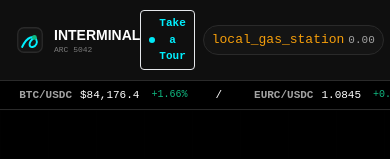
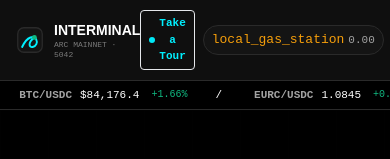
Before and after one commit to Tajudeeen/interminal-, a React (Vite) app: page / in a window 390 px wide. Shown: the top 159 px of the page. Built offline with nearby package versions, Linux system fonts and the light colour scheme; no server answers.

Commit message:
ui: show active environment on mobile header

```diff
--- a/src/components/layout/Header.tsx
+++ b/src/components/layout/Header.tsx
@@ -17,6 +17,7 @@ export const Header: React.FC = () => {
     setSearchOpen,
     nativeGasBalance,
     startJudgeTour,
+    environmentMode,
   } = useAppStore();
 
   return (
@@ -30,11 +31,17 @@ export const Header: React.FC = () => {
           <div className="font-display font-extrabold text-sm text-themed group-hover:text-lime-500 transition-colors">
             INTERMINAL
           </div>
-          <div className="font-mono text-[8px] text-muted uppercase">Arc 5042</div>
+          <div className="font-mono text-[8px] text-muted uppercase">{environmentMode === "testnet" ? "Arc Testnet · 5042002" : "Arc Mainnet · 5042"}</div>
         </div>
       </button>
 
       <div className="flex items-center gap-2">
+        {/* Environment status */}
+        <span className={`hidden sm:inline-flex items-center gap-1.5 px-2 py-1 rounded-pill border font-mono text-[9px] uppercase ${environmentMode === "testnet" ? "border-cyan/30 text-cyan bg-cyan/5" : "border-lime-500/25 text-lime-500 bg-lime-500/5"}`}>
+          <span className={`w-1.5 h-1.5 rounded-full ${environmentMode === "testnet" ? "bg-cyan" : "bg-lime-500"}`} />
+          {environmentMode === "testnet" ? "testnet" : environmentMode === "mainnet" ? "mainnet" : "demo"}
+        </span>
+
         {/* Interactive Tour Button */}
         <Button
           size="xs"
```
